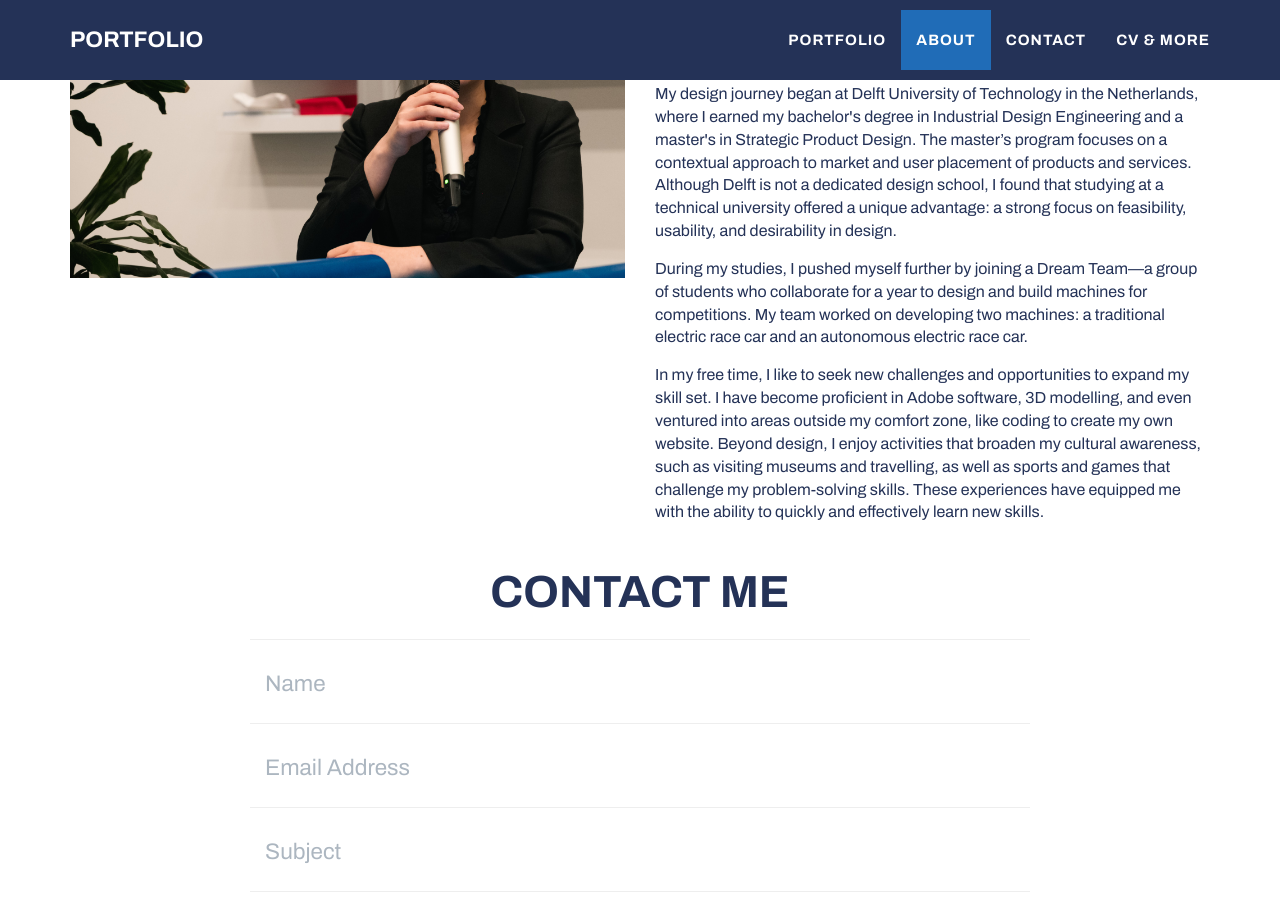
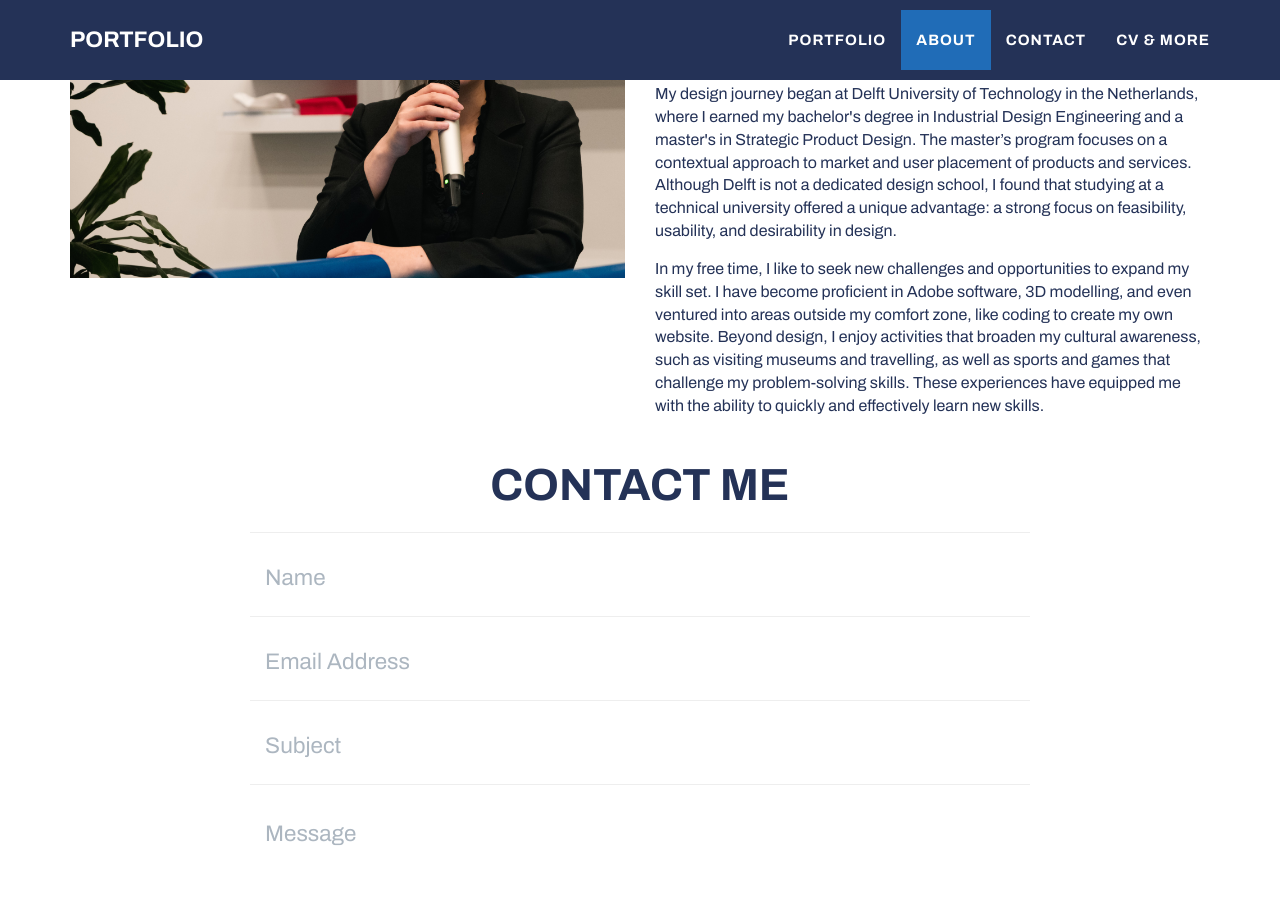
Before and after one commit to Kelly-Portfolio/Kelly-Portfolio.github.io, a Jekyll site: the page built from _posts/2014-07-18-project-1.markdown, in a window 1280 px wide and 900 px high, scrolled down 1400 px. Built offline with Jekyll 4.4.1, drawn with Linux system fonts in a browser that asks for light colours.

Commit message:
remove alinea

```diff
--- a/_includes/about.html
+++ b/_includes/about.html
@@ -25,10 +25,10 @@
           Although Delft is not a dedicated design school, I found that studying at a technical university offered a
           unique advantage: a strong focus on feasibility, usability, and desirability in design.</p>
 
-        <p class="small">During my studies, I pushed myself further by joining a Dream Team—a group of students who collaborate
+      <!--   <p class="small">During my studies, I pushed myself further by joining a Dream Team—a group of students who collaborate
           for a year to design and build machines for competitions. My team worked on developing two machines:
           a traditional electric race car and an autonomous electric race car.</p>
-
+      -->
         <p class="small">In my free time, I like to seek new challenges and opportunities to expand my skill set.
           I have become proficient in Adobe software, 3D modelling, and even ventured into areas outside my comfort zone,
           like coding to create my own website. Beyond design, I enjoy activities that broaden my cultural awareness,
```
